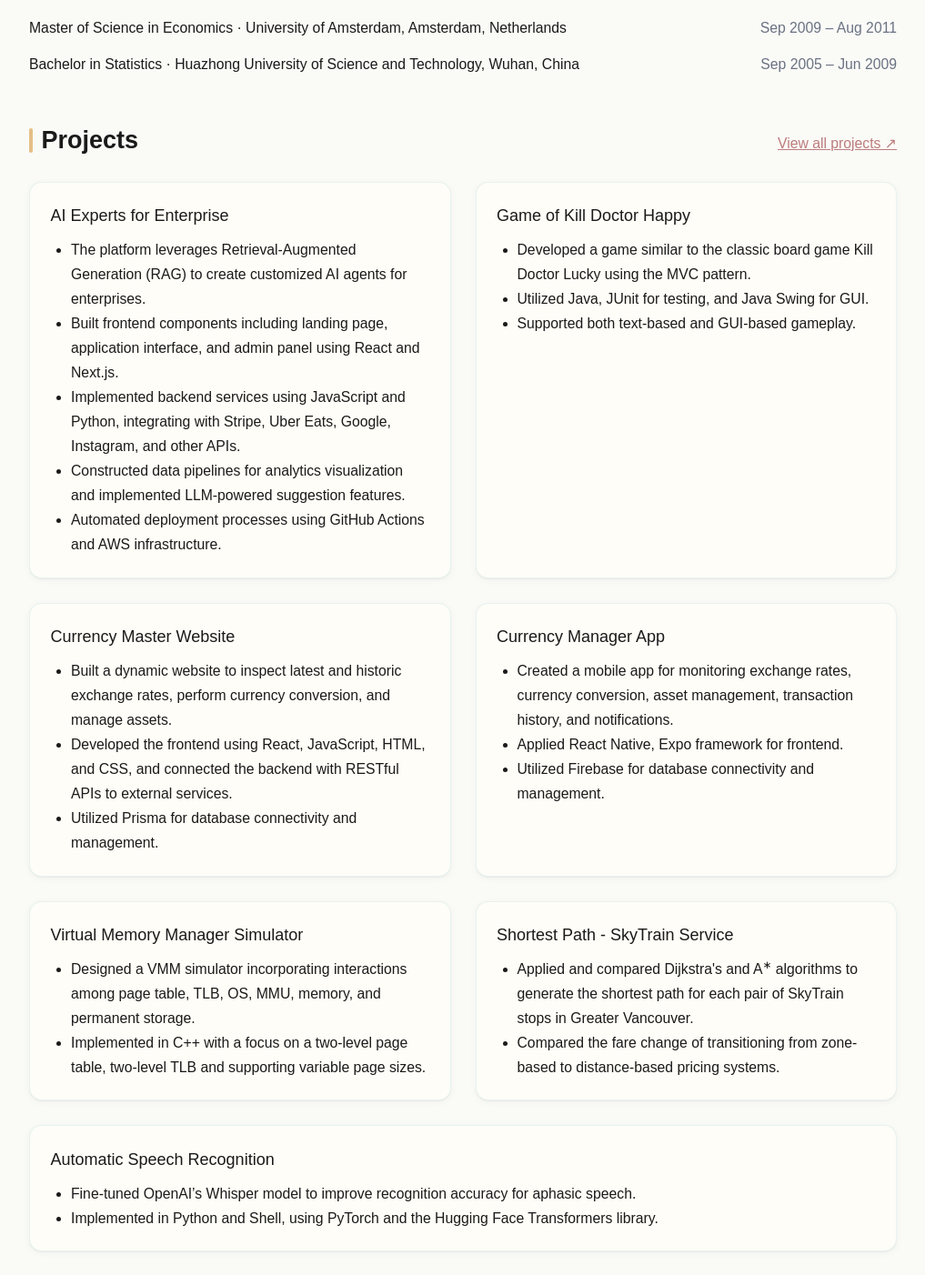
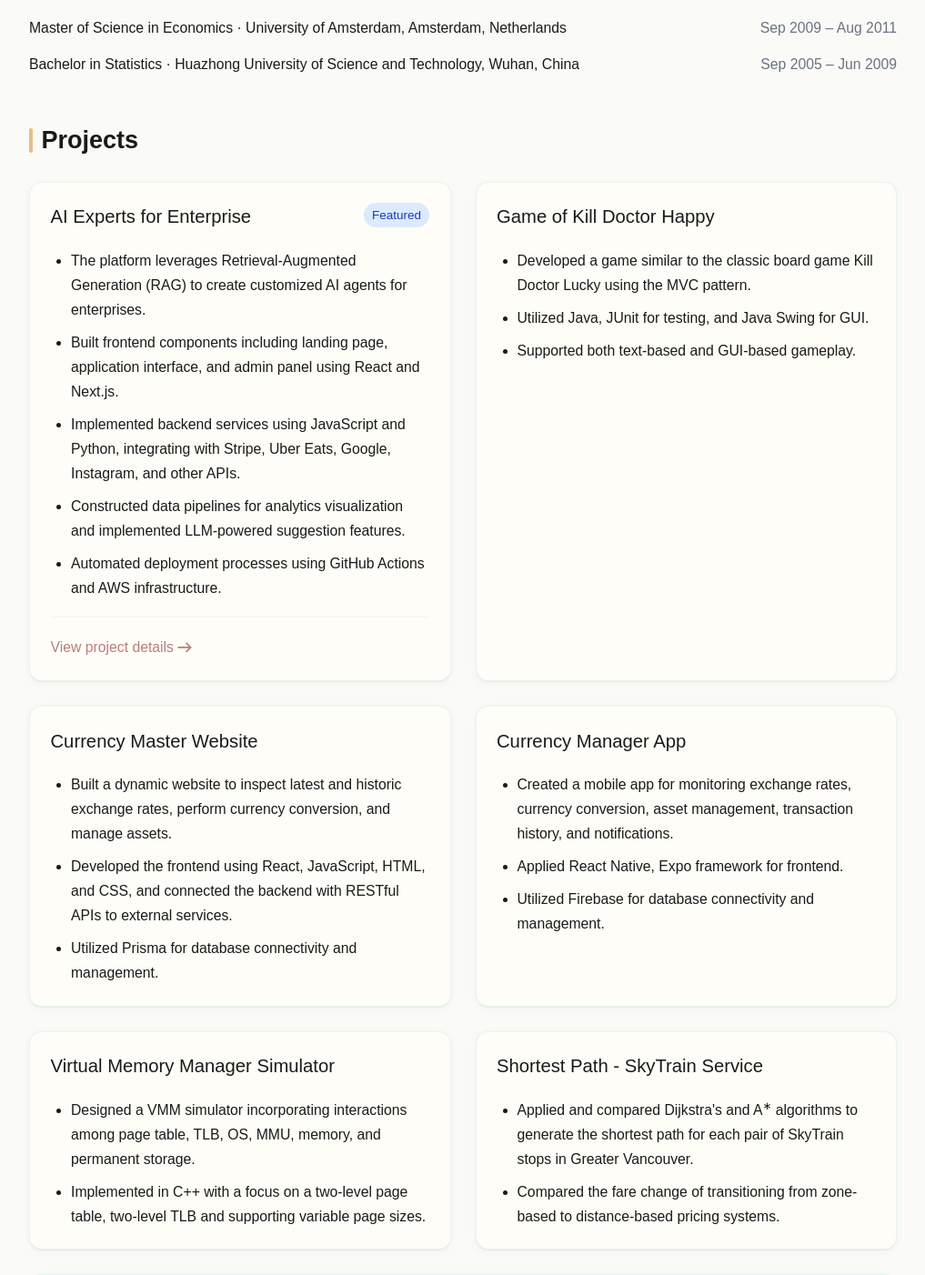
Before and after one commit to Liting-Zhou/liting-zhou.github.io, a Next.js app: page / in a window 1280 px wide. Shown: the part 881-2283 px from the top of the page at 91% size, without its empty margins (131-1148 px from the left). Built offline with nearby package versions, Linux system fonts and the light colour scheme.

Commit message:
move link

```diff
--- a/app/page.tsx
+++ b/app/page.tsx
@@ -119,21 +119,15 @@ export default function Home() {
 
       {/* Projects */}
       <section id="projects" className="mb-12">
-        <div className="flex items-baseline justify-between gap-4">
-          <h2 className="text-2xl font-semibold heading-accent">Projects</h2>
-          <a
-            href="https://drive.google.com/drive/folders/15tqlPaOe0r6KMW7opYhzbZv6EKx9Ad2_?usp=drive_link"
-            target="_blank"
-            rel="noopener noreferrer"
-            className="text-sm underline"
-          >
-            View all projects ↗
-          </a>
+        <h2 className="text-2xl font-semibold heading-accent mb-6">Projects</h2>
+        <div className="grid sm:grid-cols-2 gap-6">
+          <article className="card p-5 transition-shadow hover:shadow-md flex flex-col h-full">
+            <div className="flex-1">
+              <div className="flex items-start justify-between mb-4">
+                <h3 className="font-medium text-lg">AI Experts for Enterprise</h3>
+                <span className="text-xs bg-blue-100 text-blue-800 px-2 py-1 rounded-full">Featured</span>
               </div>
-        <div className="mt-6 grid sm:grid-cols-2 gap-6">
-          <article className="card p-5 transition-shadow hover:shadow-md">
-            <h3 className="font-medium">AI Experts for Enterprise</h3>
-            <ul className="list-disc ms-5 mt-2 text-sm leading-6">
+              <ul className="list-disc ms-5 space-y-2 text-sm leading-6 mb-4">
                 <li>
                   The platform leverages Retrieval-Augmented Generation (RAG) to
                   create customized AI agents for enterprises.
@@ -156,11 +150,26 @@ export default function Home() {
                   infrastructure.
                 </li>
               </ul>
+            </div>
+            <div className="mt-auto pt-4 border-t border-gray-100">
+              <a
+                href="https://drive.google.com/drive/folders/15tqlPaOe0r6KMW7opYhzbZv6EKx9Ad2_?usp=drive_link"
+                target="_blank"
+                rel="noopener noreferrer"
+                className="inline-flex items-center text-sm text-blue-600 hover:text-blue-800 hover:underline"
+              >
+                View project details
+                <svg className="w-3.5 h-3.5 ml-1" aria-hidden="true" xmlns="http://www.w3.org/2000/svg" fill="none" viewBox="0 0 14 10">
+                  <path stroke="currentColor" strokeLinecap="round" strokeLinejoin="round" strokeWidth="1.5" d="M1 5h12m0 0L9 1m4 4L9 9"/>
+                </svg>
+              </a>
+            </div>
           </article>
 
-          <article className="card p-5 transition-shadow hover:shadow-md">
-            <h3 className="font-medium">Game of Kill Doctor Happy</h3>
-            <ul className="list-disc ms-5 mt-2 text-sm leading-6">
+          <article className="card p-5 transition-shadow hover:shadow-md flex flex-col h-full">
+            <div className="flex-1">
+              <h3 className="font-medium text-lg mb-4">Game of Kill Doctor Happy</h3>
+              <ul className="list-disc ms-5 space-y-2 text-sm leading-6 mb-4">
                 <li>
                   Developed a game similar to the classic board game Kill Doctor
                   Lucky using the MVC pattern.
@@ -168,42 +177,45 @@ export default function Home() {
                 <li>Utilized Java, JUnit for testing, and Java Swing for GUI.</li>
                 <li>Supported both text-based and GUI-based gameplay.</li>
               </ul>
+            </div>
           </article>
 
-          <article className="card p-5 transition-shadow hover:shadow-md">
-            <h3 className="font-medium">Currency Master Website</h3>
-            <ul className="list-disc ms-5 mt-2 text-sm leading-6">
+          <article className="card p-5 transition-shadow hover:shadow-md flex flex-col h-full">
+            <div className="flex-1">
+              <h3 className="font-medium text-lg mb-4">Currency Master Website</h3>
+              <ul className="list-disc ms-5 space-y-2 text-sm leading-6">
                 <li>
                   Built a dynamic website to inspect latest and historic exchange
                   rates, perform currency conversion, and manage assets.
                 </li>
                 <li>
                   Developed the frontend using React, JavaScript, HTML, and CSS,
-                and connected the backend with RESTful APIs to external
-                services.
+                  and connected the backend with RESTful APIs to external services.
                 </li>
                 <li>Utilized Prisma for database connectivity and management.</li>
               </ul>
+            </div>
           </article>
 
-          <article className="card p-5 transition-shadow hover:shadow-md">
-            <h3 className="font-medium">Currency Manager App</h3>
-            <ul className="list-disc ms-5 mt-2 text-sm leading-6">
+          <article className="card p-5 transition-shadow hover:shadow-md flex flex-col h-full">
+            <div className="flex-1">
+              <h3 className="font-medium text-lg mb-4">Currency Manager App</h3>
+              <ul className="list-disc ms-5 space-y-2 text-sm leading-6">
                 <li>
                   Created a mobile app for monitoring exchange rates, currency
                   conversion, asset management, transaction history, and
                   notifications.
                 </li>
                 <li>Applied React Native, Expo framework for frontend.</li>
-              <li>
-                Utilized Firebase for database connectivity and management.
-              </li>
+                <li>Utilized Firebase for database connectivity and management.</li>
               </ul>
+            </div>
           </article>
 
-          <article className="card p-5 transition-shadow hover:shadow-md">
-            <h3 className="font-medium">Virtual Memory Manager Simulator</h3>
-            <ul className="list-disc ms-5 mt-2 text-sm leading-6">
+          <article className="card p-5 transition-shadow hover:shadow-md flex flex-col h-full">
+            <div className="flex-1">
+              <h3 className="font-medium text-lg mb-4">Virtual Memory Manager Simulator</h3>
+              <ul className="list-disc ms-5 space-y-2 text-sm leading-6">
                 <li>
                   Designed a VMM simulator incorporating interactions among page
                   table, TLB, OS, MMU, memory, and permanent storage.
@@ -213,13 +225,15 @@ export default function Home() {
                   two-level TLB and supporting variable page sizes.
                 </li>
               </ul>
+            </div>
           </article>
 
-          <article className="card p-5 transition-shadow hover:shadow-md">
-            <h3 className="font-medium">Shortest Path - SkyTrain Service</h3>
-            <ul className="list-disc ms-5 mt-2 text-sm leading-6">
+          <article className="card p-5 transition-shadow hover:shadow-md flex flex-col h-full">
+            <div className="flex-1">
+              <h3 className="font-medium text-lg mb-4">Shortest Path - SkyTrain Service</h3>
+              <ul className="list-disc ms-5 space-y-2 text-sm leading-6">
                 <li>
-                Applied and compared Dijkstra&#39;s and A<sup>∗</sup> algorithms
+                  Applied and compared Dijkstra's and A<sup>∗</sup> algorithms
                   to generate the shortest path for each pair of SkyTrain stops in
                   Greater Vancouver.
                 </li>
@@ -228,13 +242,14 @@ export default function Home() {
                   distance-based pricing systems.
                 </li>
               </ul>
+            </div>
           </article>
 
           <article className="card p-5 transition-shadow hover:shadow-md sm:col-span-2">
-            <h3 className="font-medium">Automatic Speech Recognition</h3>
-            <ul className="list-disc ms-5 mt-2 text-sm leading-6">
+            <h3 className="font-medium text-lg mb-4">Automatic Speech Recognition</h3>
+            <ul className="list-disc ms-5 space-y-2 text-sm leading-6">
               <li>
-                Fine-tuned OpenAI’s Whisper model to improve recognition
+                Fine-tuned OpenAI's Whisper model to improve recognition
                 accuracy for aphasic speech.
               </li>
               <li>
```
Lines whose indentation alone changed are shown as unchanged.
